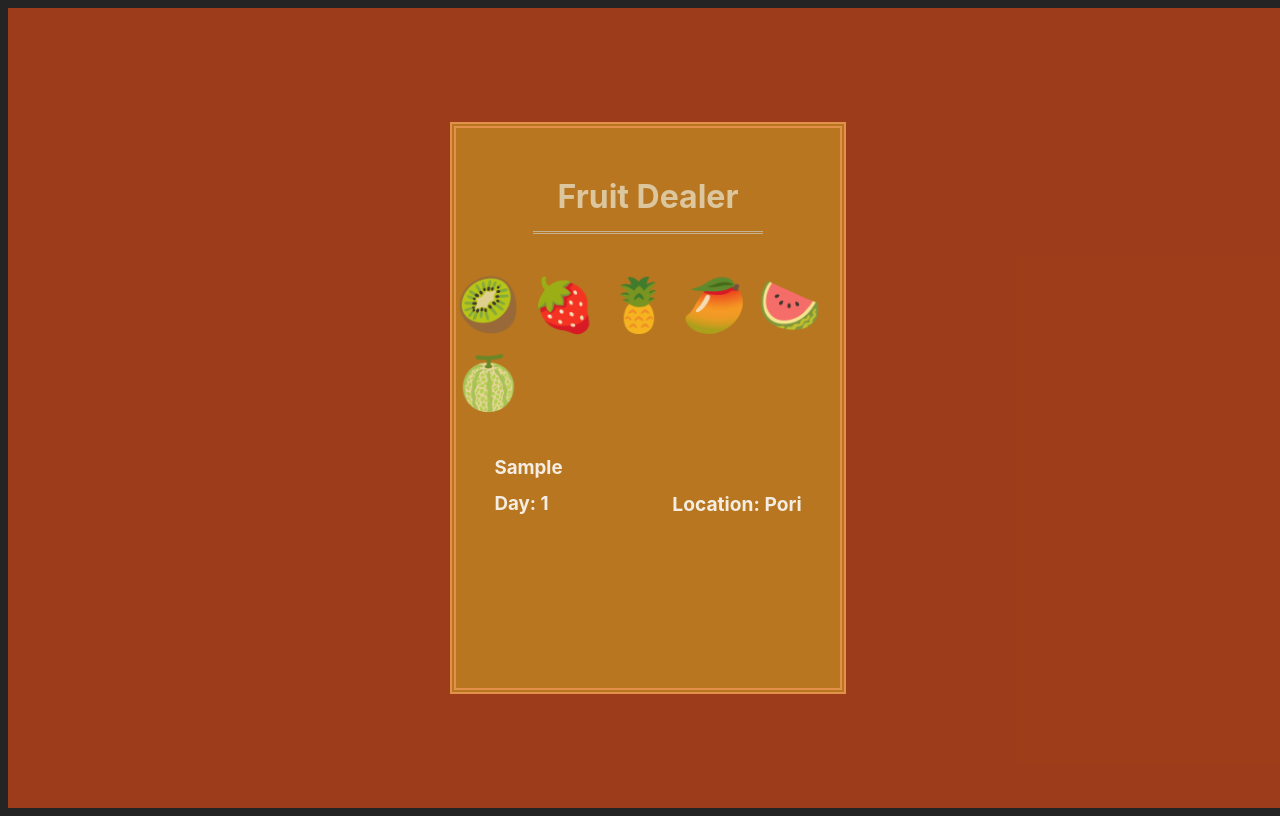
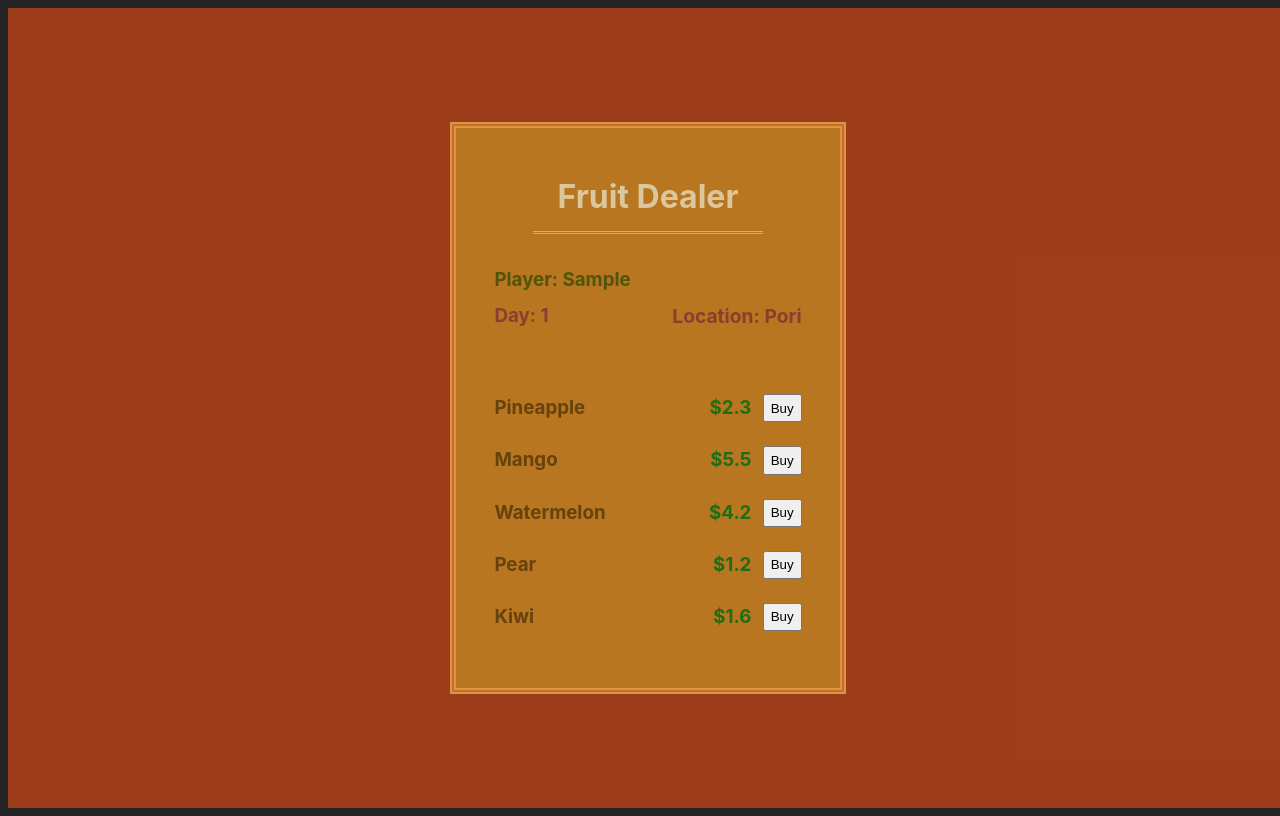
Before and after one commit to vivaldev/Fruit_Dealer_Game, a React (Vite) app: page / in a window 1280 px wide. Both pictures are taken after typing "Sample" into the empty fields and a click on the button "Start". Built offline with nearby package versions, Linux system fonts and the light colour scheme.

Commit message:
Mapped sale items in city components and stuff.

```diff
--- a/src/App.css
+++ b/src/App.css
@@ -58,7 +58,8 @@ h3 {
 /* EMOJI WRAPPER */
 
 .emoji-wrapper {
-  margin-top: 2em;
+  margin-top: 2.5em;
+  margin-bottom: -0.8rem;
 }
 
 .emoji-wrapper > span {
@@ -117,6 +118,8 @@ h3 {
 
   width: 80%;
   margin-top: 2em;
+
+  color: rgba(134, 53, 50, 0.878);
 }
 
 .city-header-console {
@@ -125,6 +128,7 @@ h3 {
 
 .player-name-display {
   margin-bottom: 0.4em;
+  color: rgba(54, 75, 6, 0.783);
 }
 
 .day-title-wrapper {
@@ -136,3 +140,30 @@ h3 {
 .city-title {
   font-size: 1.2rem;
 }
+
+/* sales display */
+
+.sale-display {
+  margin-top: 4rem;
+}
+
+.sale-container {
+  margin-top: 1.5rem;
+  width: 100%;
+
+  display: flex;
+  justify-content: space-between;
+}
+
+.fruit-item {
+  color: rgba(86, 56, 8, 0.838);
+}
+
+.price-wrapper {
+  display: flex;
+}
+
+.fruit-price {
+  color: rgba(18, 110, 20, 0.937);
+  margin-right: 0.6em;
+}
--- a/src/App.jsx
+++ b/src/App.jsx
@@ -10,6 +10,34 @@ function App() {
   const [playerName, setPlayerName] = useState("");
   const [gameStarted, setGameStarted] = useState(false);
   const [currentDay, setCurrentDay] = useState(0);
+
+  const fruitsArray = [
+    {
+      id: 1,
+      fruit: "Pineapple",
+      price: 2.3,
+    },
+    {
+      id: 2,
+      fruit: "Mango",
+      price: 5.5,
+    },
+    {
+      id: 3,
+      fruit: "Watermelon",
+      price: 4.2,
+    },
+    {
+      id: 4,
+      fruit: "Pear",
+      price: 1.2,
+    },
+    {
+      id: 5,
+      fruit: "Kiwi",
+      price: 1.6,
+    },
+  ];
 
   function handleUsernameChange(e) {
     // console.log(e.target.value);
@@ -29,10 +57,14 @@ function App() {
     <div className="App">
       <div className="container">
         <Header />
-        <Emojis />
 
         {gameStarted ? (
-          <City playerName={playerName} city="Pori" currentDate={currentDay} />
+          <City
+            playerName={playerName}
+            city="Pori"
+            currentDate={currentDay}
+            fruitsArray={fruitsArray}
+          />
         ) : (
           <StartForm
             handleUsernameChange={handleUsernameChange}
--- a/src/components/City.jsx
+++ b/src/components/City.jsx
@@ -1,14 +1,29 @@
 import React from "react";
 
-const City = (props) => {
+const City = ({ playerName, currentDate, city, fruitsArray }) => {
+  const items = fruitsArray.map((item) => {
+    return (
+      <div className="sale-container" key={item.id}>
+        <h3 className="fruit-item">{item.fruit}</h3>
+        <div className="price-wrapper">
+          <h3 className="fruit-price">${item.price}</h3>
+          <button className="buy-btn">Buy</button>
+        </div>
+      </div>
+    );
+  });
+
   return (
     <div className="city">
       <div className="city-header-console">
-        <h3 className="player-name-display">{props.playerName}</h3>
+        <h3 className="player-name-display">
+          Player: <span className="player-name">{playerName}</span>
+        </h3>
         <div className="day-title-wrapper">
-          <h3 className="current-day">Day: {props.currentDate}</h3>
-          <h3 className="city-title">Location: {props.city}</h3>
+          <h3 className="current-day">Day: {currentDate}</h3>
+          <h3 className="city-title">Location: {city}</h3>
         </div>
+        <div className="sale-display">{items}</div>
       </div>
     </div>
   );
--- a/src/components/StartForm.jsx
+++ b/src/components/StartForm.jsx
@@ -1,7 +1,11 @@
 import React from "react";
+import Emojis from "./Emojis";
 
 const StartForm = ({ handleUsernameChange, startGame }) => {
   return (
+    <>
+      {" "}
+      <Emojis />
       <form className="start-form" onSubmit={startGame}>
         <input
           type="text"
@@ -10,6 +14,7 @@ const StartForm = ({ handleUsernameChange, startGame }) => {
         />
         <button type="submit">Start</button>
       </form>
+    </>
   );
 };
 
```
Lines whose indentation alone changed are shown as unchanged.
